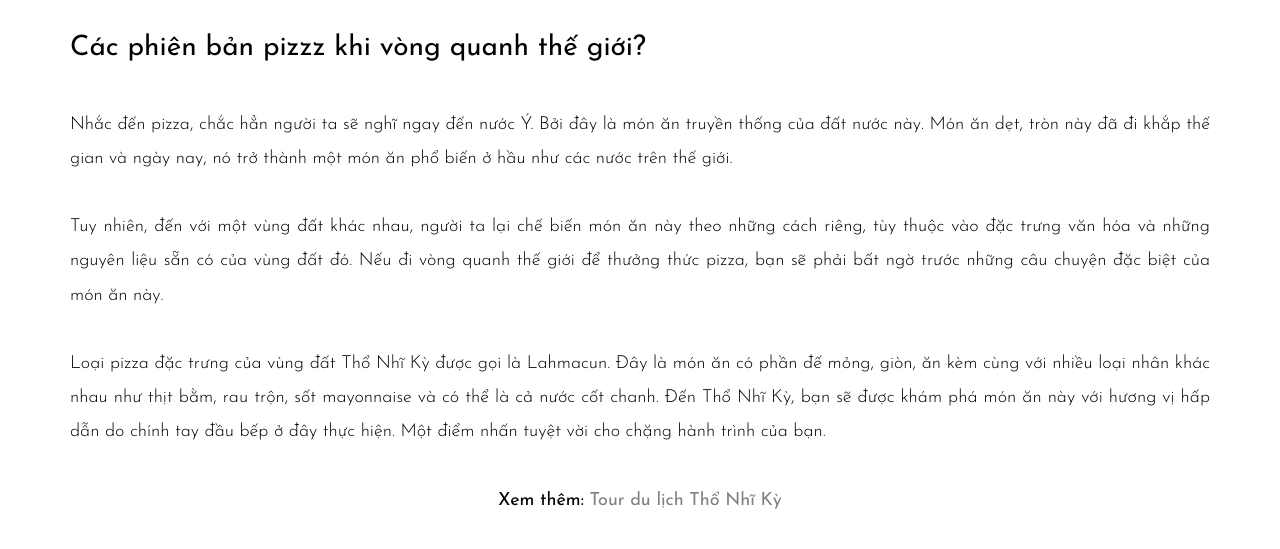
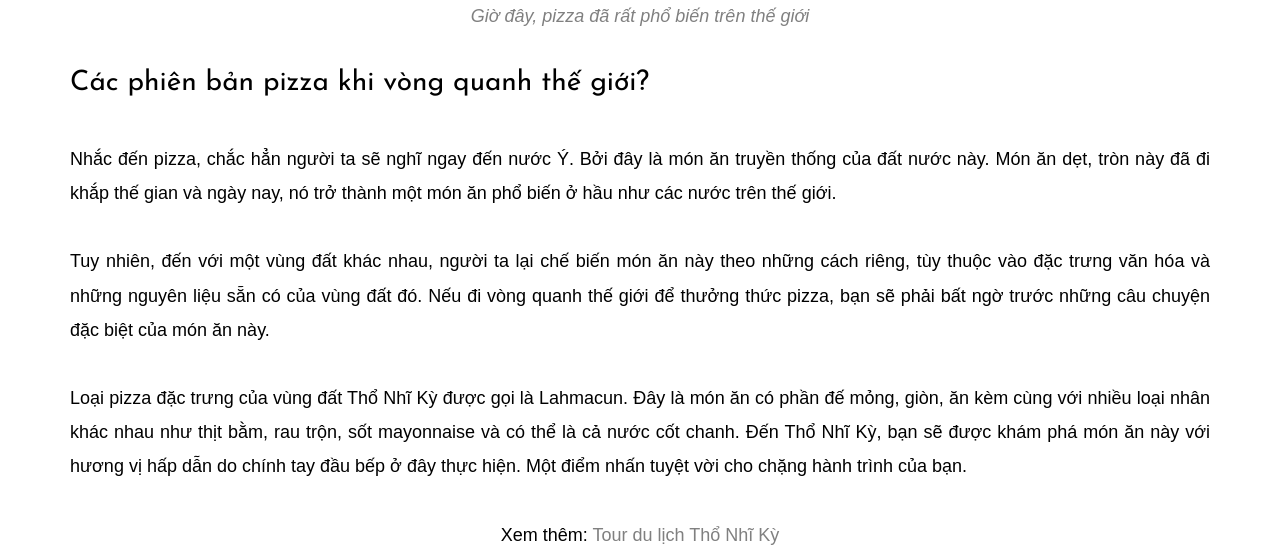
Before and after one commit to dinhquanganh/HAT_test, a Flask app: template templates/pizza.html in a window 1280 px wide. Shown: the part 3063-3612 px from the top of the page. Run offline with Flask 2, Linux system fonts and the light colour scheme; the template is opened without the code that fills it, so the values that code supplies are empty.

Commit message:
sua font

```diff
--- a/templates/pizza.html
+++ b/templates/pizza.html
@@ -93,7 +93,7 @@
             </ul>
 
           </div>
-        </div
+        </div>
       </nav>
     </header>
     <!-- END header -->
@@ -116,8 +116,8 @@
                 <div class="the-title"><h1>Câu chuyện thú vị về hành trình của chiếc Pizza</h1></div>
                 <div class="the-date">Thứ sáu, 12/04/2019, 07:00 GMT+7</div>
                 <div class="the-content">
-
-                    <div class="desc">
+                  <br>
+                  <div id="divDetailContent" style="font-family: Arial;">
                         <div class="the-short"><div style="text-align: justify;">Pizza – đi khắp thế giới nó vẫn được gọi với cái tên như thế. Trải qua nhiều biến động, đi đến với nhiều mảnh đất khác nhau, pizza đã và đang từng ngày viết nên những câu chuyện thú vị về chính mình.&nbsp;</div></div><div style="text-align: justify;">&nbsp;</div>
             <div style="text-align: justify;">Pizza đi khắp thế gian. Ngày nay, pizza không đơn thuần là một món ăn phổ biến, đó còn là một di sản văn hóa của người châu Âu. Bạn biết bao nhiêu về món ăn đặc biệt này? Hãy cùng theo chân chiếc bánh pizza từ khi nó ra đời đến ngày hôm nay để khám phá.&nbsp;<br>
             &nbsp;</div>
@@ -153,7 +153,7 @@
           "></div>
             <div style="text-align: center;"><span style="color: rgb(128, 128, 128);"><em>Giờ đây, pizza đã rất phổ biến trên thế giới</em></span></div>
             <h3><br>
-            Các phiên bản pizzz khi vòng quanh thế giới?<br>
+            Các phiên bản pizza khi vòng quanh thế giới?<br>
             &nbsp;</h3>
             <div style="text-align: justify;">Nhắc đến pizza, chắc hẳn người ta sẽ nghĩ ngay đến nước Ý. Bởi đây là món ăn truyền thống của đất nước này. Món ăn dẹt, tròn này đã đi khắp thế gian và ngày nay, nó trở thành một món ăn phổ biến ở hầu như các nước trên thế giới.&nbsp;<br>
             &nbsp;</div>
@@ -197,7 +197,7 @@
             &nbsp;</div>
             <div style="text-align: justify;">Dạo quanh thế giới cùng chiếc pizza, bạn sẽ thấy chặng hành trình của mình thú vị hơn rất nhiều. Mặc dù đó chưa phải là tất cả, nhưng pizza theo những cách riêng đã mang đến nhiều hương vị đặc trưng, in đậm văn hóa, khẩu vị và cá tính của người dân vùng đất đó.&nbsp;</div>
             <div style="text-align: justify;">&nbsp;</div>
-                    </div>
+
 
                     <div class="text-right"><b>Nguyễn Hằng</b></div>
                     <div class="text-right"><b>Theo Báo Du lịch</b></div>
```
